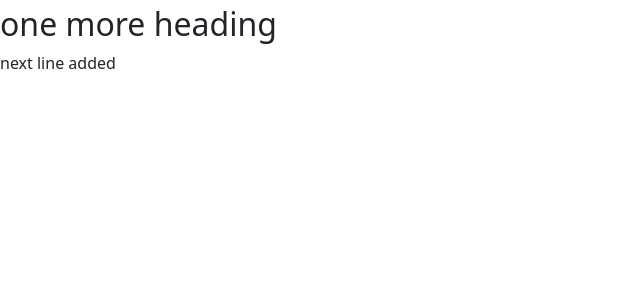
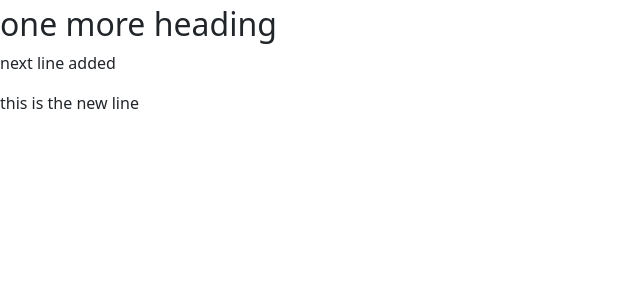
Before and after one commit to shailendra-sahu-43/first_django_project, a Django app: page /about in a window 1280 px wide. Shown: the part 291-591 px from the top of the page, without its empty margins (0-640 px from the left). Run offline with Django 5.2, Linux system fonts and the light colour scheme.

Commit message:
ffeater app update

```diff
--- a/new_project/templates/about.html
+++ b/new_project/templates/about.html
@@ -12,4 +12,7 @@
 
 
 <p> next line added</p>
+
+<p> this is the new line </p>
+
 {% endblock %}
```
